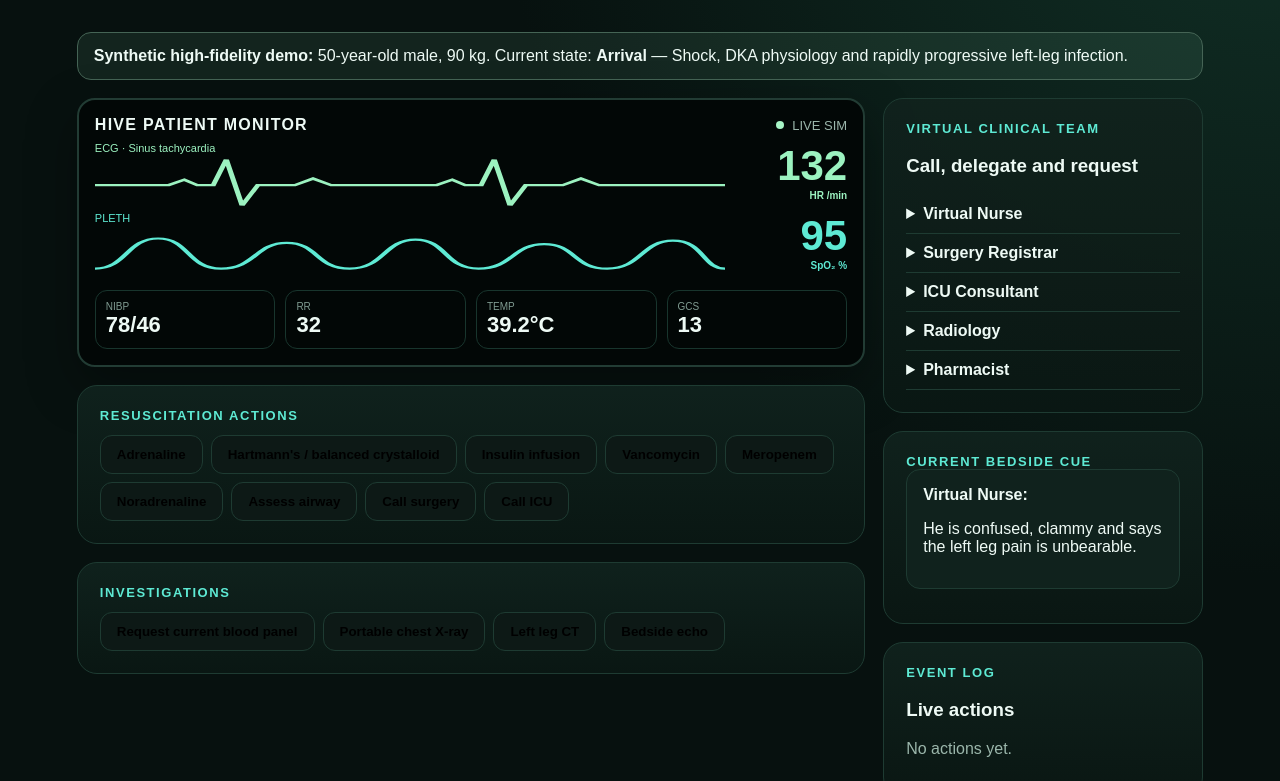
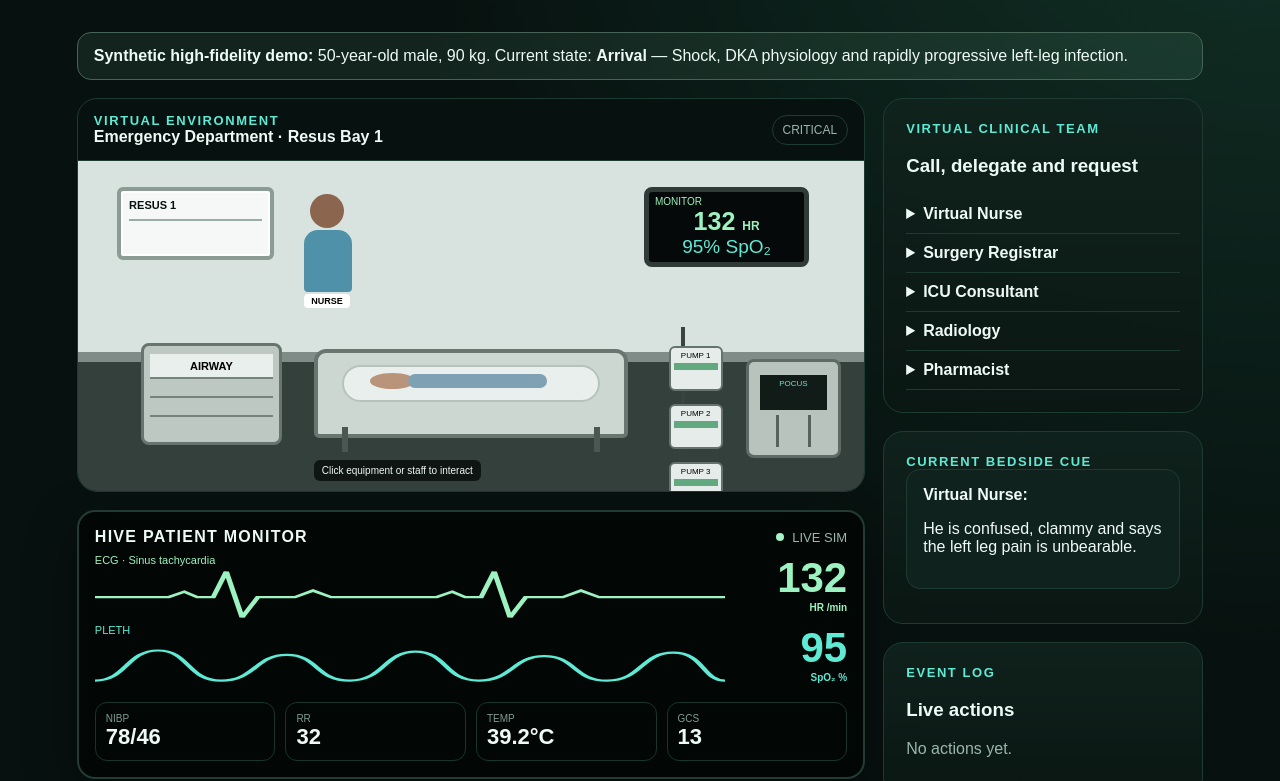
Before and after one commit to MA-730912/hive-intelligence, a Next.js app: page /simulation/scenarios/septic-shock-anaphylaxis-dka in a window 1280 px wide. Shown: the part 219-1000 px from the top of the page. Built offline with nearby package versions, Linux system fonts and the light colour scheme.

Commit message:
Add interactive resus bay to learner simulation

```diff
--- a/components/simulation/SimulationSession.tsx
+++ b/components/simulation/SimulationSession.tsx
@@ -5,6 +5,7 @@ import VentilatorPanel,{type VentSettings} from "./VentilatorPanel";
 import InstructorPhysiology from "./InstructorPhysiology";
 import VirtualTeamPanel from "./VirtualTeamPanel";
 import DebriefPanel from "./DebriefPanel";
+import EmergencyRoomScene from "./EmergencyRoomScene";
 import {septicShockSimulation as scenario} from "@/lib/simulation/scenarios/septic-shock";
 import {generateVariableLabSet} from "@/lib/simulation/lab-engine";
 import {applyMedicationEffect} from "@/lib/simulation/medication-engine";
@@ -76,7 +77,8 @@ export default function SimulationSession(){
 
     {mode==="learner"?<div className="chat">
       <section>
-        <MonitorScreen vitals={currentVitals}/>
+        <EmergencyRoomScene vitals={currentVitals} intubated={intubated} onAction={action=>{log(`Environment interaction: ${action}`);award(1)}}/>
+        <div style={{marginTop:18}}><MonitorScreen vitals={currentVitals}/></div>
         {intubated&&<div style={{marginTop:18}}><VentilatorPanel settings={ventSettings} etco2={currentVitals.etco2??36}/></div>}
 
         <div className="card" style={{marginTop:18}}>
```
